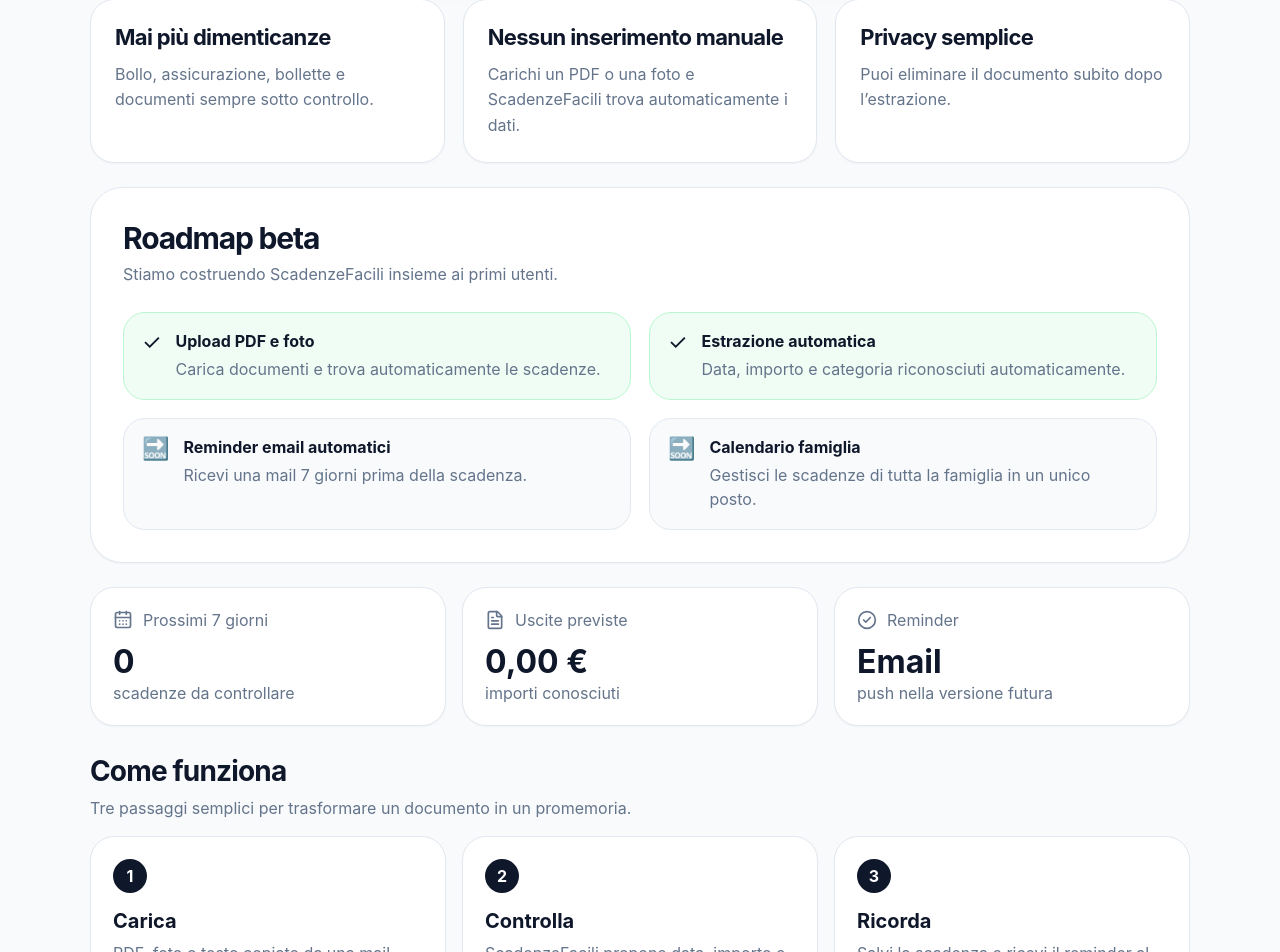
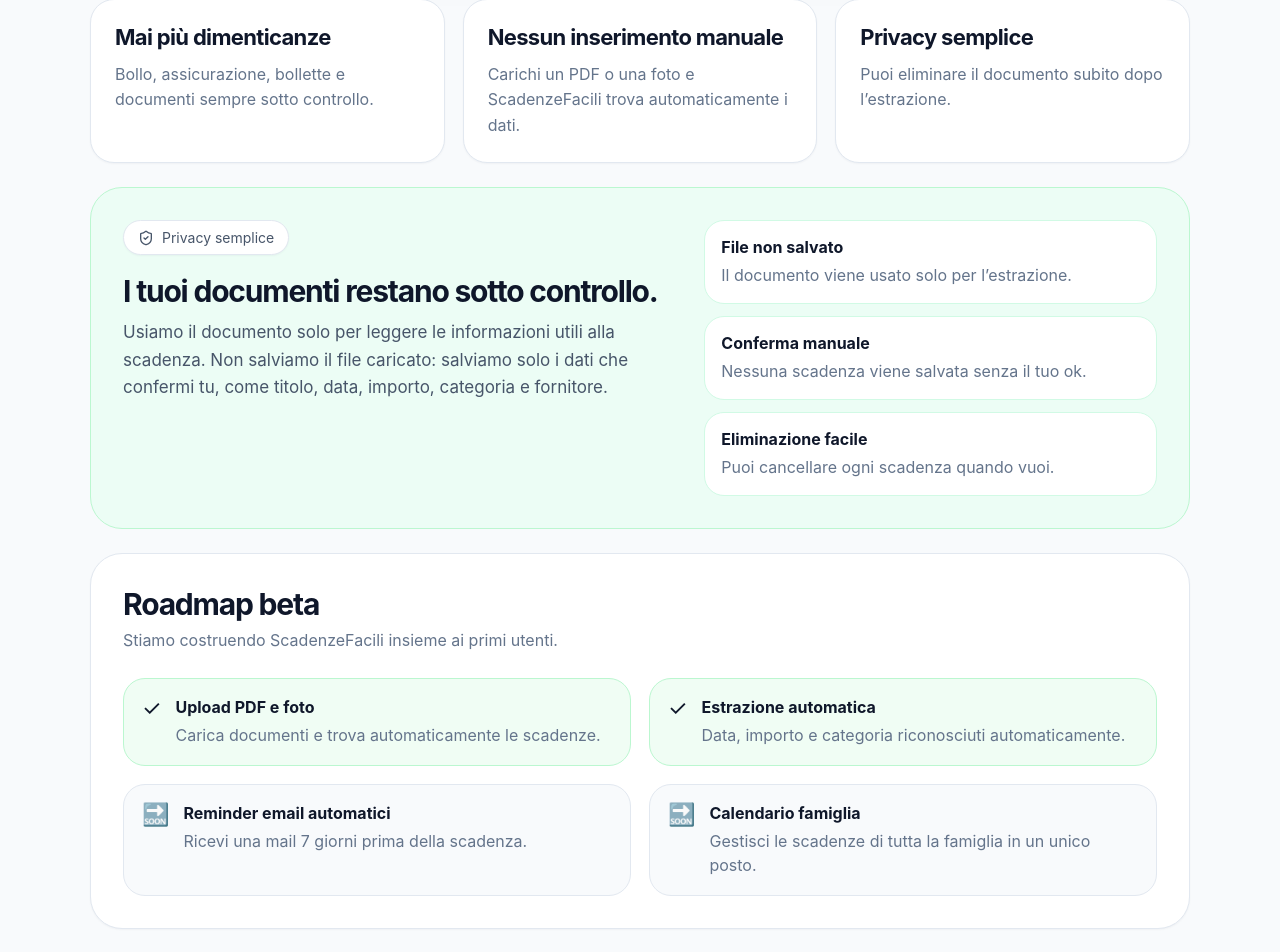
Before and after one commit to FedericoCi/scadenze-facili-mvp, a React (Vite) app: page / in a window 1280 px wide. Shown: the part 604-1556 px from the top of the page. Built offline with nearby package versions, Linux system fonts and the light colour scheme.

Commit message:
add privacy and trust section

```diff
--- a/src/main.jsx
+++ b/src/main.jsx
@@ -611,7 +611,7 @@
 
             <div className="trust-pill">
               <ShieldCheck size={16} />
-              Documento eliminabile dopo l'estrazione
+              File non salvato dopo l’estrazione
             </div>
           </div>
         </header>
@@ -836,6 +836,40 @@
             <p>Puoi eliminare il documento subito dopo l’estrazione.</p>
           </div>
         </section>
+
+        <section className="privacy-section">
+  <div>
+    <div className="badge">
+      <ShieldCheck size={16} />
+      Privacy semplice
+    </div>
+
+    <h2>I tuoi documenti restano sotto controllo.</h2>
+
+    <p>
+      Usiamo il documento solo per leggere le informazioni utili alla scadenza.
+      Non salviamo il file caricato: salviamo solo i dati che confermi tu,
+      come titolo, data, importo, categoria e fornitore.
+    </p>
+  </div>
+
+  <div className="privacy-list">
+    <div>
+      <strong>File non salvato</strong>
+      <span>Il documento viene usato solo per l’estrazione.</span>
+    </div>
+
+    <div>
+      <strong>Conferma manuale</strong>
+      <span>Nessuna scadenza viene salvata senza il tuo ok.</span>
+    </div>
+
+    <div>
+      <strong>Eliminazione facile</strong>
+      <span>Puoi cancellare ogni scadenza quando vuoi.</span>
+    </div>
+  </div>
+</section>
 
         <section className="roadmap">
           <div className="roadmap-header">
--- a/src/styles.css
+++ b/src/styles.css
@@ -513,3 +513,56 @@
   color: #4338ca;
   white-space: nowrap;
 }
+
+.privacy-section {
+  background: #ecfdf5;
+  border: 1px solid #bbf7d0;
+  border-radius: 32px;
+  padding: 32px;
+  display: grid;
+  grid-template-columns: 1.1fr 0.9fr;
+  gap: 28px;
+  align-items: start;
+}
+
+.privacy-section h2 {
+  margin: 18px 0 10px;
+  font-size: 30px;
+  letter-spacing: -0.04em;
+}
+
+.privacy-section p {
+  margin: 0;
+  color: #475569;
+  line-height: 1.6;
+  font-size: 17px;
+}
+
+.privacy-list {
+  display: grid;
+  gap: 12px;
+}
+
+.privacy-list div {
+  background: white;
+  border: 1px solid #d1fae5;
+  border-radius: 20px;
+  padding: 16px;
+}
+
+.privacy-list strong {
+  display: block;
+  margin-bottom: 6px;
+}
+
+.privacy-list span {
+  color: #64748b;
+  line-height: 1.5;
+}
+
+@media (max-width: 820px) {
+  .privacy-section {
+    grid-template-columns: 1fr;
+    padding: 24px;
+  }
+}
```
